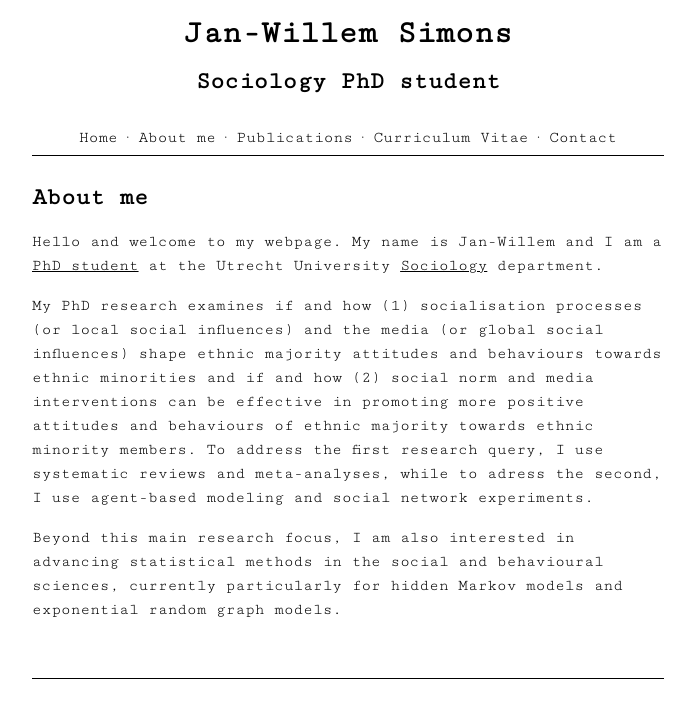
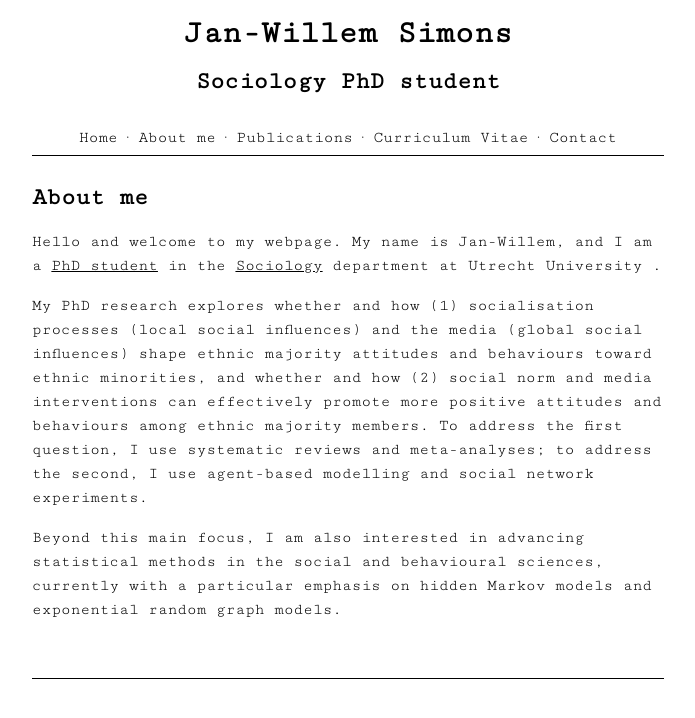
Before and after one commit to jwgsim/jwgsim.github.io, a Jekyll site: the page built from aboutme.md, in a window 1280 px wide. Shown: the top 718 px of the page, without its empty margins (292-987 px from the left). Built offline with Jekyll 4.4.1, drawn with Linux system fonts in a browser that asks for light colours.

Commit message:
Update aboutme

```diff
--- a/aboutme.md
+++ b/aboutme.md
@@ -2,8 +2,8 @@
 layout: default
 title: About me
 ---
-Hello and welcome to my webpage. My name is Jan-Willem and I am a <a href="https://www.uu.nl/staff/JGSimons"> PhD student</a> at the Utrecht University <a href="https://www.uu.nl/en/organisation/sociology">Sociology</a> department.
+Hello and welcome to my webpage. My name is Jan-Willem, and I am a <a href="https://www.uu.nl/staff/JGSimons"> PhD student</a> in the <a href="https://www.uu.nl/en/organisation/sociology">Sociology</a> department at Utrecht University .
 
-My PhD research examines if and how (1) socialisation processes (or local social influences) and the media (or global social influences) shape ethnic majority attitudes and behaviours towards ethnic minorities and if and how (2) social norm and media interventions can be effective in promoting more positive attitudes and behaviours of ethnic majority towards ethnic minority members. To address the first research query, I use systematic reviews and meta-analyses, while to adress the second, I use agent-based modeling and social network experiments.
+My PhD research explores whether and how (1) socialisation processes (local social influences) and the media (global social influences) shape ethnic majority attitudes and behaviours toward ethnic minorities, and whether and how (2) social norm and media interventions can effectively promote more positive attitudes and behaviours among ethnic majority members. To address the first question, I use systematic reviews and meta-analyses; to address the second, I use agent-based modelling and social network experiments.
 
-Beyond this main research focus, I am also interested in advancing statistical methods in the social and behavioural sciences, currently particularly for hidden Markov models and exponential random graph models.
+Beyond this main focus, I am also interested in advancing statistical methods in the social and behavioural sciences, currently with a particular emphasis on hidden Markov models and exponential random graph models.
```
